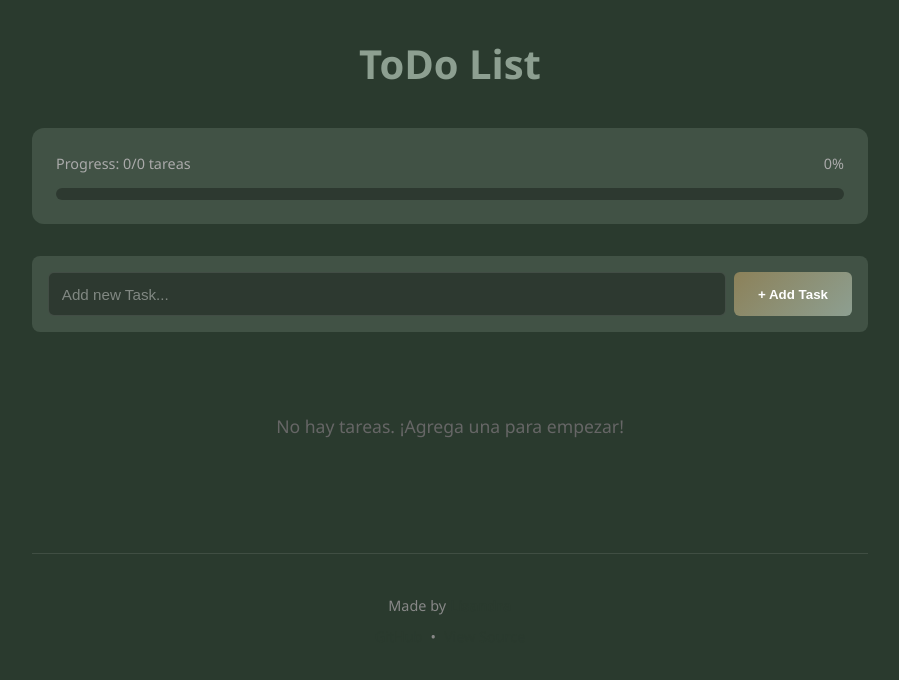
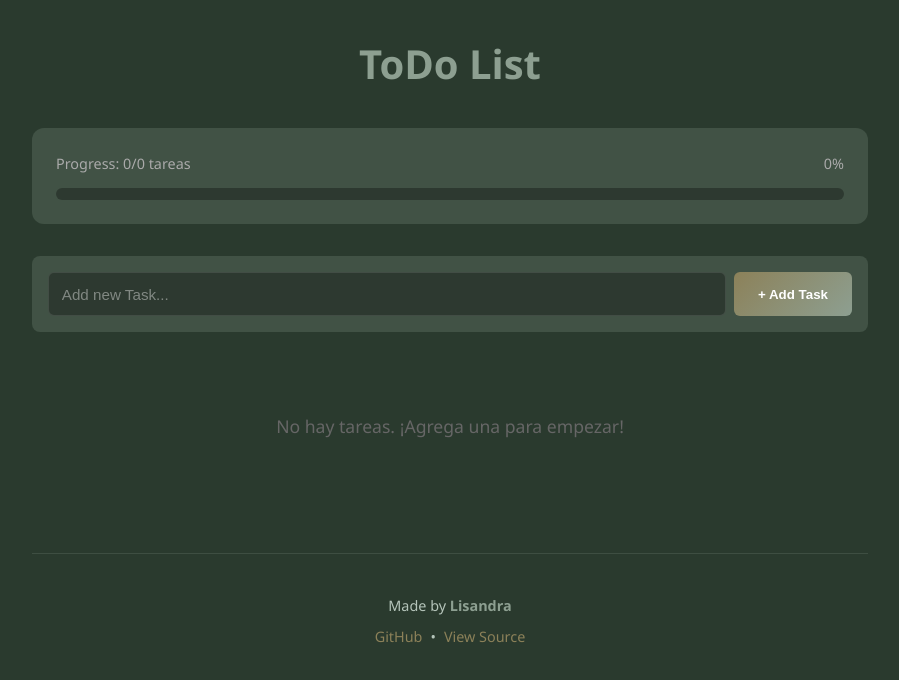
Before and after one commit to Lisandrad/dev-progress-tracker, a React (Vite) app: page / in a window 1280 px wide. Shown: the top 680 px of the page, without its empty margins (190-1089 px from the left). Built offline with nearby package versions, Linux system fonts and the light colour scheme.

Commit message:
styling footer

```diff
--- a/src/App.css
+++ b/src/App.css
@@ -314,11 +314,11 @@ h1 {
 
 /* Footer */
 .footer {
-  margin-top: 4rem;
+ margin-top: 4rem;
   padding-top: 2rem;
-  border-top: 1px solid rgba(255, 255, 255, 0.1);
+  border-top: 1px solid rgba(141, 159, 145, 0.2);  /* ← Verde sutil */
   text-align: center;
-  color: #888;
+  color: var(--text-secondary);  /* ← Verde claro */
   font-size: 0.9rem;
 }
 
@@ -327,7 +327,7 @@ h1 {
 }
 
 .footer strong {
-  color: #2A3A2E;  /* Morado suave que combina */
+   color: var(--accent-secondary);  /* ← Verde medio */
   font-weight: 600;
 }
 
@@ -339,12 +339,12 @@ h1 {
 }
 
 .footer a {
-  color: #2A3A2E;
+  color: var(--accent-primary);  /* ← Verde oliva */
   text-decoration: none;
   transition: color 0.2s;
 }
 
 .footer a:hover {
-  color: #A4B8A3;
+  color: var(--accent-secondary);  /* ← Verde medio al hover */
   text-decoration: underline;
 }
```
